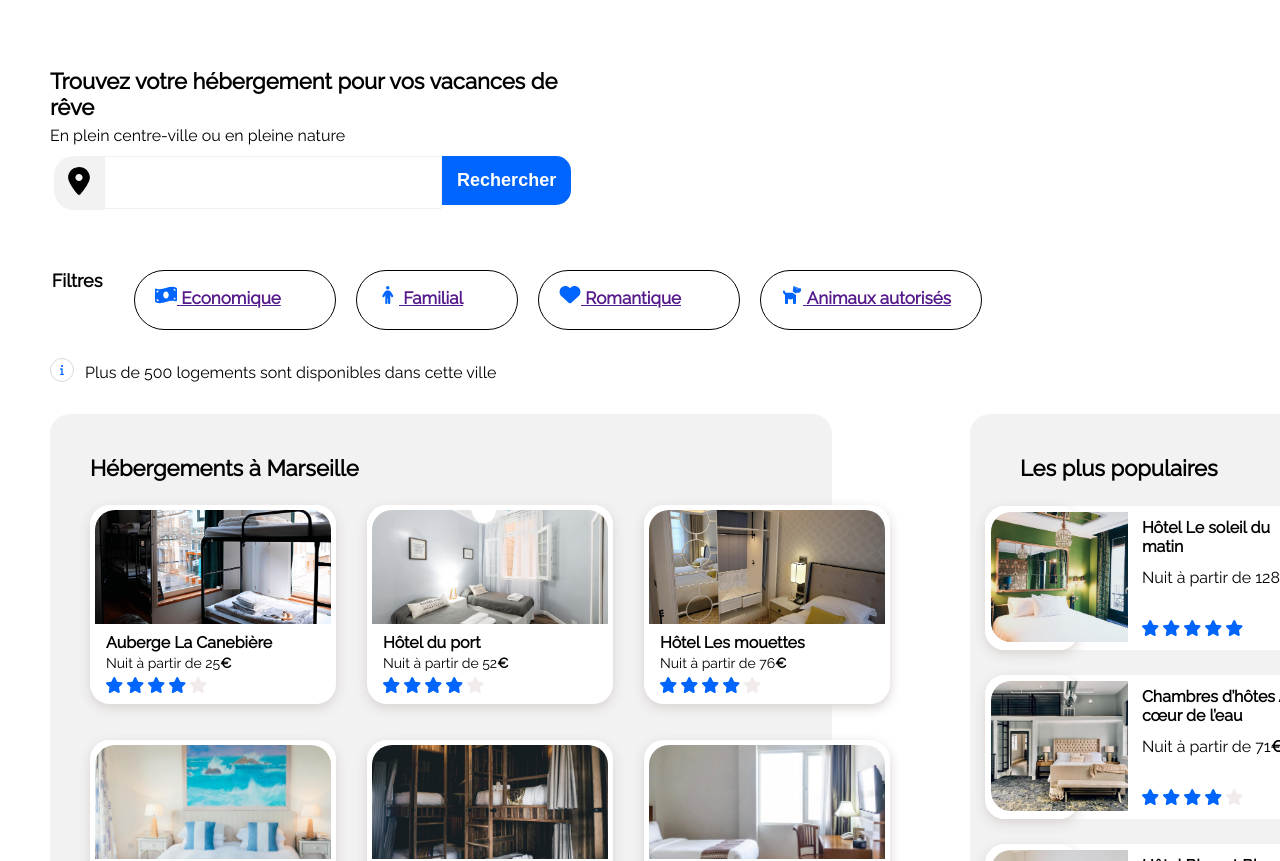
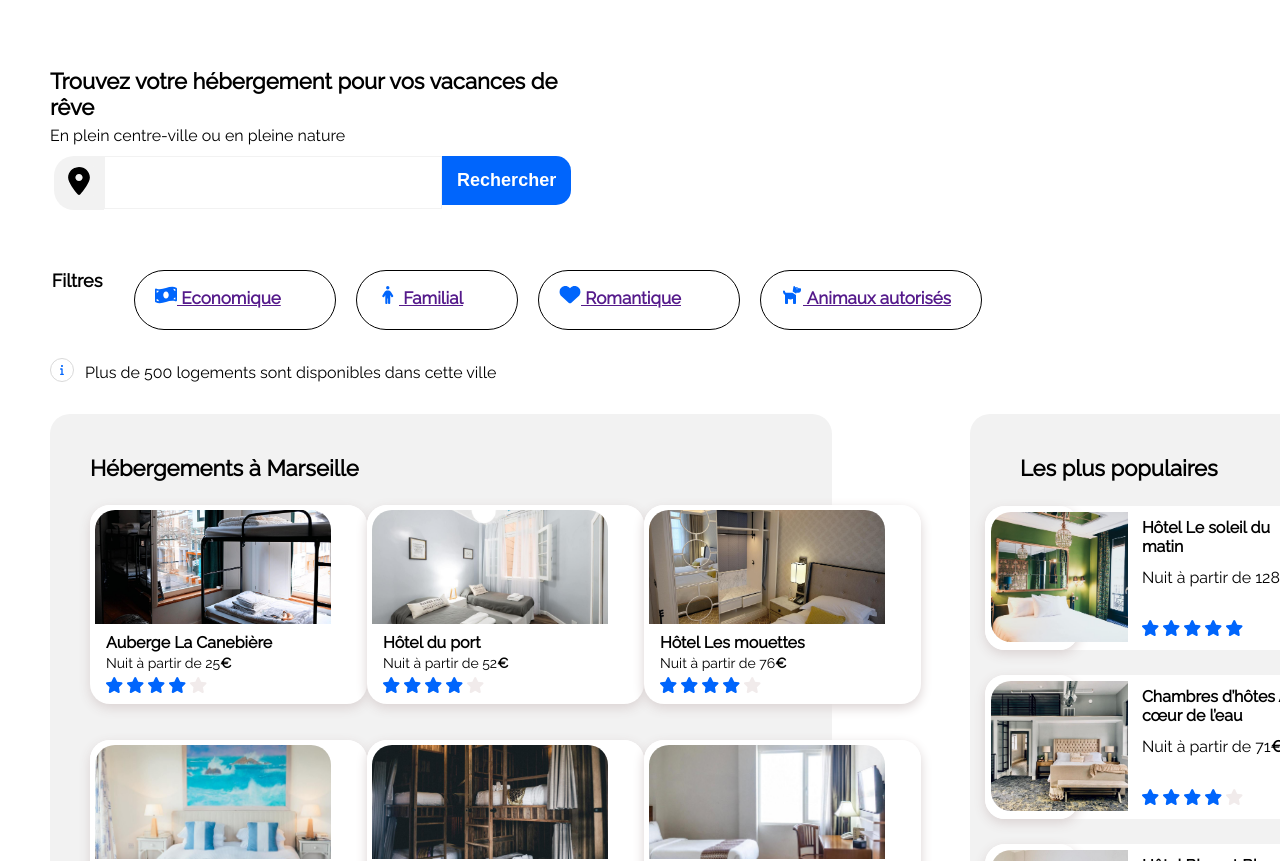
Before and after one commit to Berkpigh/Int-grateurWEB_P3, a plain HTML site: page index.html in a window 1280 px wide. Shown: the part 91-952 px from the top of the page. Drawn offline with Linux system fonts and the light colour scheme.

Commit message:
grid block by block

```diff
--- a/index.html
+++ b/index.html
@@ -174,7 +174,7 @@
 				<div id="div-sec-heb">
 					<h2 id="h2-heb">Hébergements à Marseille</h2>
 					<div id="div-grid-heb-card">
-						<article class="art-heb">
+						<article class="art-heb" id="r1c1">
 						<!-- relative -->
 							<a href="">
 								<div class="div-img-heb">
@@ -224,7 +224,7 @@
 								</div>
 							</div>
 						</article>
-						<article class="art-heb">
+						<article class="art-heb" id="r1c2">
 							<a href="">
 								<div class="div-img-heb">
 									<img class="img-heb"
@@ -272,7 +272,7 @@
 								</div>
 							</div>
 						</article>
-						<article class="art-heb">
+						<article class="art-heb" id="r1c3">
 							<a href="">
 								<div class="div-img-heb">
 									<img class="img-heb"
@@ -320,7 +320,7 @@
 								</div>
 							</div>
 						</article>
-						<article class="art-heb">
+						<article class="art-heb" id="r2c1">
 							<a href="">
 								<div class="div-img-heb">
 									<img class="img-heb"
@@ -368,7 +368,7 @@
 								</div>
 							</div>
 						</article>
-						<article class="art-heb">
+						<article class="art-heb" id="r2c2">
 							<a href="">
 								<div class="div-img-heb">
 									<img class="img-heb"
@@ -416,7 +416,7 @@
 								</div>
 							</div>
 						</article>
-						<article class="art-heb">
+						<article class="art-heb" id="r2c3">
 							<a href="">
 								<div class="div-img-heb">
 									<img class="img-heb"
--- a/style.css
+++ b/style.css
@@ -319,10 +319,34 @@ body {
     flex-direction: column;
     align-items: center;
     background: #FFFFFF;
-    width: 246px;
+/*    width: 246px; */
     height: 199px;
     border-radius: 20px;
     box-shadow: 0px 4px 12px #dad2d2;
+}
+.art-heb,#r1c1{
+    grid-row: 1/2;
+    grid-column: 1/2;
+}
+.art-heb,#r1c2{
+    grid-row: 1/2;
+    grid-column: 2/3;
+}
+.art-heb,#r1c3{
+    grid-row: 1/2;
+    grid-column: 3/4;
+}
+.art-heb,#r2c1{
+    grid-row: 2/3;
+    grid-column: 1/2;
+}
+.art-heb,#r2c2{
+    grid-row: 2/3;
+    grid-column: 2/3;
+}
+.art-heb,#r2c3{
+    grid-row: 2/3;
+    grid-column: 3/4;
 }
 .div-img-heb {
     position: absolute;
@@ -602,14 +626,15 @@ br {
     }
     #div-grid-heb-card {
         position: absolute;
+        width: 95%;
         top: 91px;
         display: grid;
-        grid-template-columns: 36% 36% 36%;
+        grid-template-columns: 33% 33% 33%;
         grid-template-rows: 235px 220px;
         margin-left: 20px;
     }
      .art-heb {
-        width: 230px;
+        width: 98%;
     }
     .img-heb {
         width: 100%;
```
